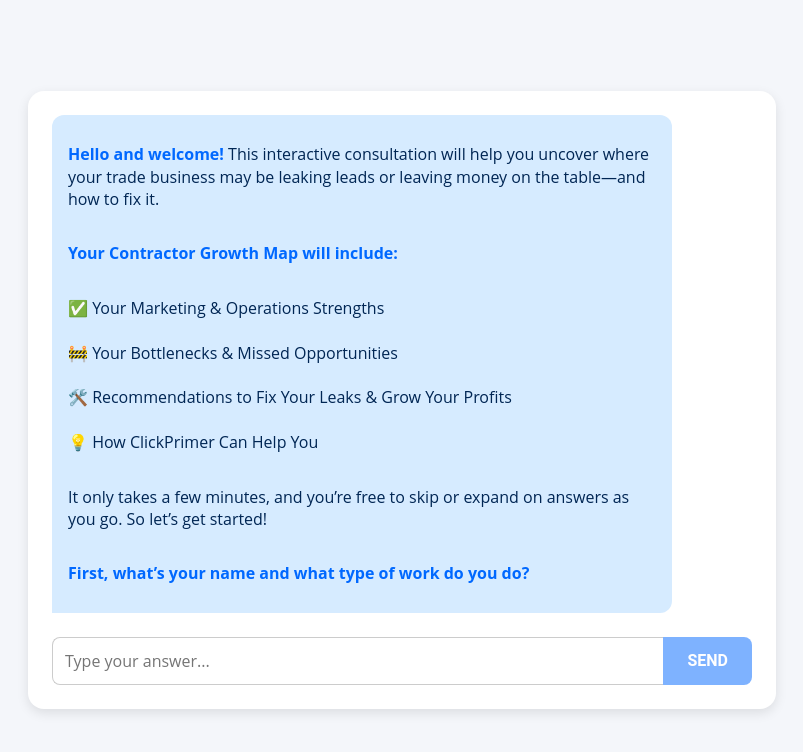
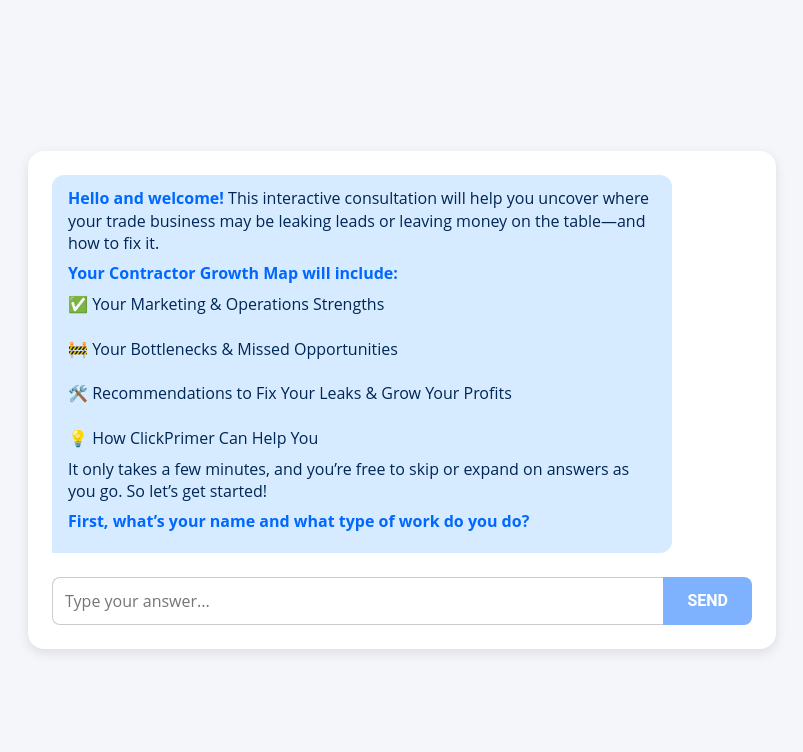
Before and after one commit to clickprimer/contractor-growth-map, a Next.js app: page / in a window 1280 px wide. Shown: the top 752 px of the page, without its empty margins (238-1041 px from the left). Built offline with nearby package versions, Linux system fonts and the light colour scheme.

Commit message:
Update globals.css

```diff
--- a/styles/globals.css
+++ b/styles/globals.css
@@ -35,6 +35,8 @@ body {
   padding-right: 8px; /* space for scrollbar */
 }
 
+
+
 /* Chat message blocks */
 .chat-message {
   display: flex;
@@ -67,6 +69,24 @@ body {
   max-width: 85%;
   align-self: flex-end;
   font-family: 'Open Sans', sans-serif;
+}
+
+/* Markdown content inside messages */
+.chat-message p {
+  margin: 0 0 0.5em 0;
+  line-height: 1.4;
+}
+
+.chat-message ul {
+  margin: 0 0;
+  padding-left: 1.2em;
+  list-style-position: outside;
+}
+
+.chat-message li {
+  margin: 0;
+  padding: 0;
+  line-height: 1.2; /* Try 1.1 or 1.0 if you want it tighter */
 }
 
 /* Chat input row */
```
